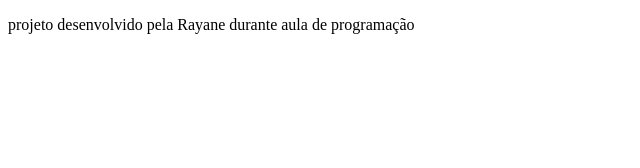
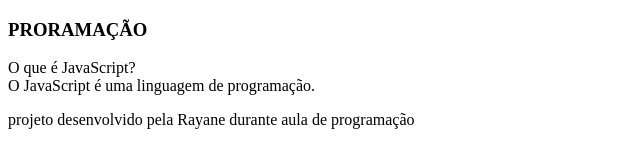
Before and after one commit to rayane2A/cartoes-de-memoria-3A-JMP, a plain HTML site: page index.html in a window 1280 px wide. Shown: the whole page, without its empty margins (0-640 px from the left). Drawn offline with Linux system fonts and the light colour scheme.

Commit message:
cartão conteúdo

```diff
--- a/index.html
+++ b/index.html
@@ -9,7 +9,15 @@
     <main>
         <section id="container">
              <article class="cartao">
-<div
+<div class="cartao__conteudo">
+                    <h3>PRORAMAÇÃO</h3>
+                    <div class="cartao__conteudo__pergunta">
+                        O que é JavaScript?
+                    </div>
+                    <div class="cartao__conteudo__resposta">
+                        O JavaScript é uma linguagem de programação.
+                    </div>
+                </div>
              </article>
         </section>
     </main>
```
